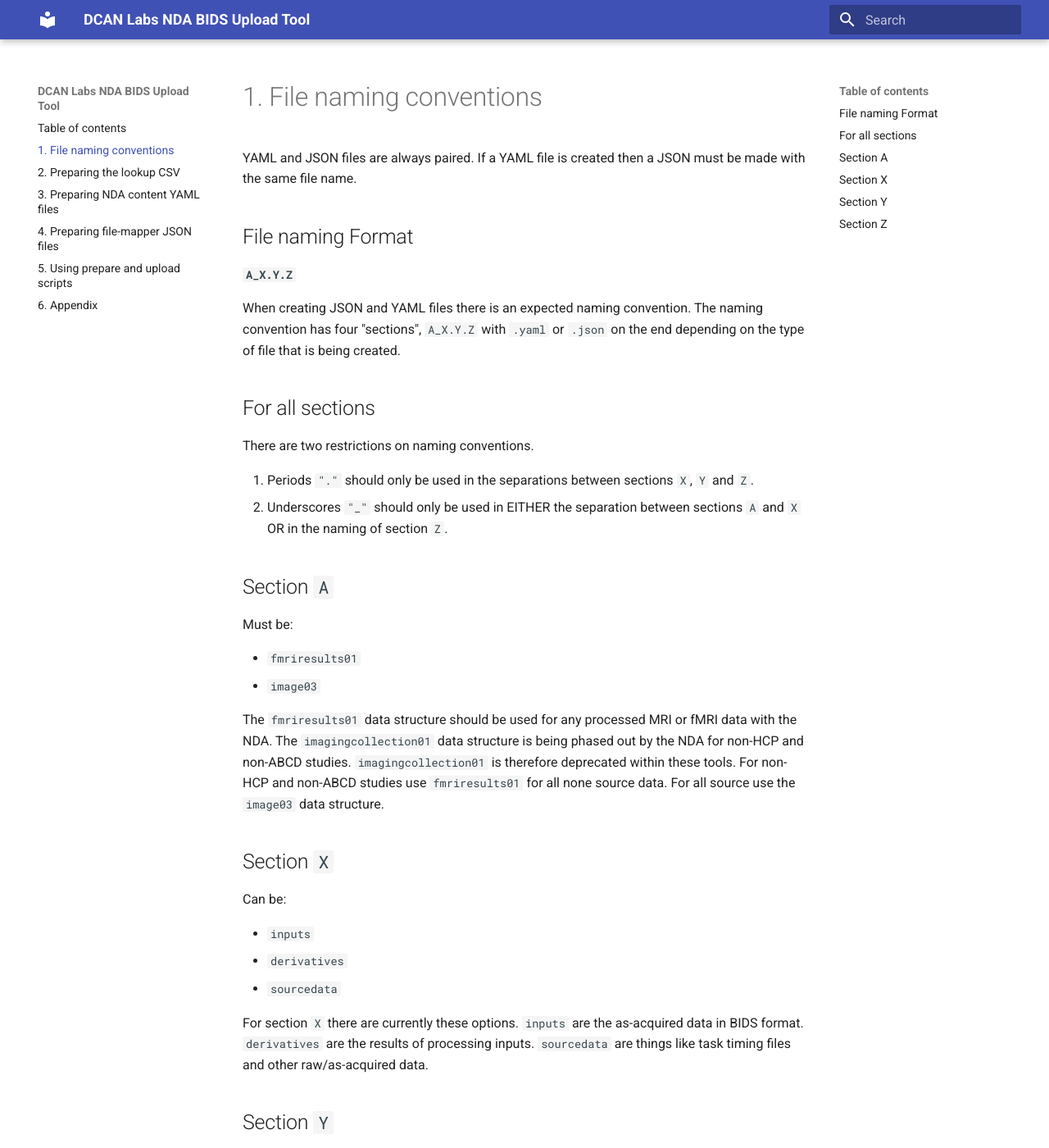
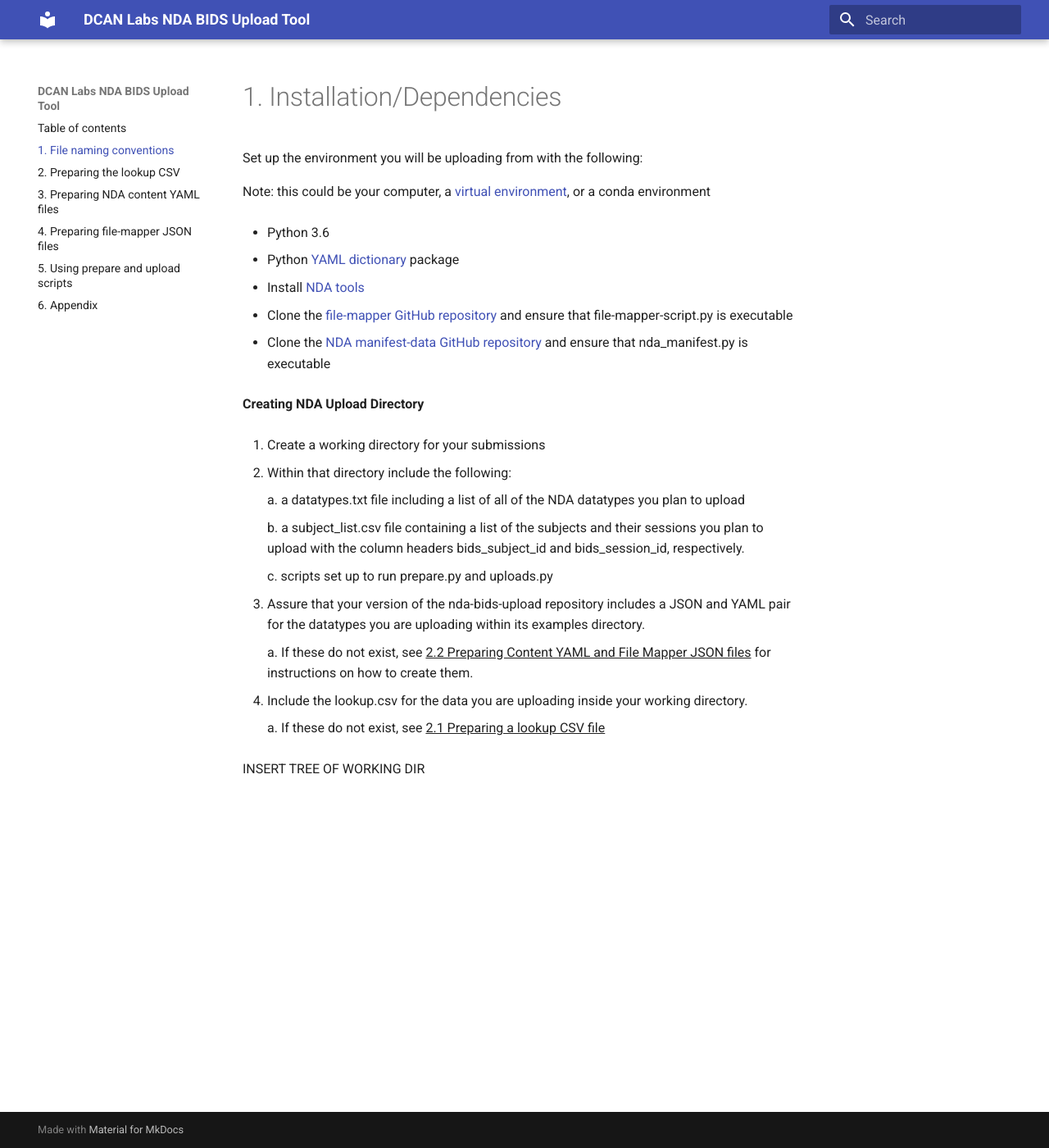
Before and after one commit to DCAN-Labs/nda-bids-upload, an MkDocs documentation site: the page built from docs/conventions.md, in a window 1280 px wide and 1400 px high. Shown: the whole window at 82% size. Built offline with MkDocs 1.6.1 and Material for MkDocs 9.7.7, drawn with Linux system fonts in a browser that asks for light colours; old or Windows-style settings are respelled for this version of MkDocs; some of the changed text lies outside the part shown.

Commit message:
Update conventions.md

```diff
--- a/docs/conventions.md
+++ b/docs/conventions.md
@@ -1,52 +1,40 @@
-# 1. File naming conventions
+# 1. Installation/Dependencies
 
-YAML and JSON files are always paired. If a YAML file is created then a JSON must be made with the same file name.
+Set up the environment you will be uploading from with the following:
 
-## File naming Format
+Note: this could be your computer, a [virtual environment](https://docs.python.org/3.6/tutorial/venv.html),
+or a conda environment
 
-**`A_X.Y.Z`**
+-   Python 3.6
 
-When creating JSON and YAML files there is an expected naming convention.  The naming convention has four "sections", `A_X.Y.Z` with `.yaml` or `.json` on the end depending on the type of file that is being created.
+-   Python [YAML dictionary](https://pypi.org/project/PyYAML/) package
 
-## For all sections
+-   Install [NDA tools](https://github.com/NDAR/nda-tools)
 
-There are two restrictions on naming conventions.
+-   Clone the [file-mapper GitHub repository](https://github.com/DCAN-Labs/file-mapper) and ensure that file-mapper-script.py is executable
 
-1. Periods `"."` should only be used in the separations between sections `X`, `Y` and `Z`.
-2. Underscores `"_"` should only be used in EITHER the separation between sections `A` and `X` OR in the naming of section `Z`.
+-   Clone the [NDA manifest-data GitHub repository](https://github.com/NDAR/manifest-data) and ensure that nda_manifest.py is executable
 
-## Section `A`
+**Creating NDA Upload Directory**
 
-Must be:
+1.  Create a working directory for your submissions
 
-* `fmriresults01`
-* `image03`
+2.  Within that directory include the following:
 
-The `fmriresults01` data structure should be used for any processed MRI or fMRI data with the NDA.  The `imagingcollection01` data structure is being phased out by the NDA for non-HCP and non-ABCD studies.  `imagingcollection01` is therefore deprecated within these tools. For non-HCP and non-ABCD studies use `fmriresults01` for all none source data. For all source use the `image03` data structure.
+    a.  a datatypes.txt file including a list of all of the NDA datatypes you plan to upload
 
-## Section `X`
+    b.  a subject_list.csv file containing a list of the subjects and their sessions you plan to upload with the column headers bids_subject_id and bids_session_id, respectively.
 
-Can be:
+    c.  scripts set up to run prepare.py and uploads.py
 
-* `inputs`
-* `derivatives`
-* `sourcedata`
+3.  Assure that your version of the nda-bids-upload repository includes
+    a JSON and YAML pair for the datatypes you are uploading within its
+    examples directory.
 
-For section `X` there are currently these options.  `inputs` are the as-acquired data in BIDS format.  `derivatives` are the results of processing inputs.  `sourcedata` are things like task timing files and other raw/as-acquired data.
+    a.  If these do not exist, see <ins>2.2 Preparing Content YAML and File Mapper JSON files</ins> for instructions on how to create them.
 
-## Section `Y`
+4.  Include the lookup.csv for the data you are uploading inside your working directory.
 
-Usually BIDS standard data naming, but is allowed to deviate:
+    a.  If these do not exist, see <ins>2.1 Preparing a lookup CSV file</ins>
 
-* `anat`
-* `dwi`
-* `fmap`
-* `func`
-* `executivesummary`
-* (similar entries)
-
-There are BIDS naming conventions for some of these entities.  Other naming conventions can be created as necessary.
-
-## Section `Z`
-
-An open-ended and user-defined data subset type.  It is recommended to use something concise enough to convey the contents of what you've prepared.
+INSERT TREE OF WORKING DIR
```
